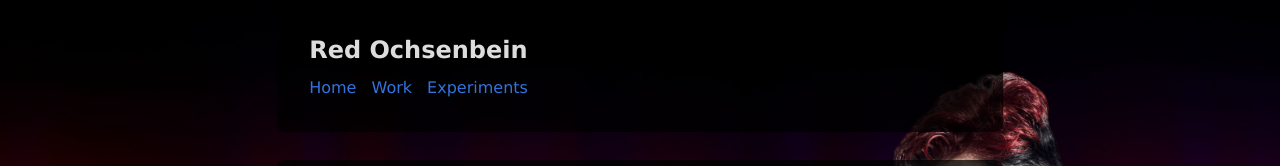
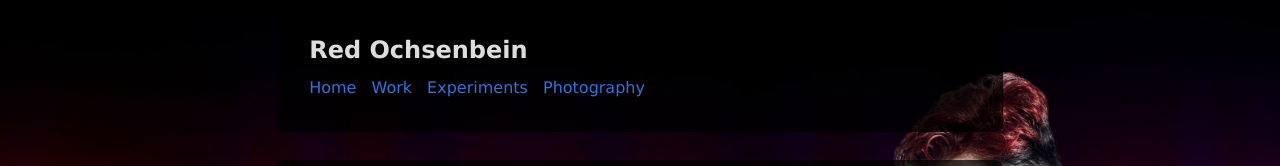
Before and after one commit to syeo66/ochsenbein.red-2023, an Astro site: page /imprint in a window 1280 px wide. Shown: the top 166 px of the page. Built offline with nearby package versions, Linux system fonts and the light colour scheme; Astro itself is replaced by a stand-in of ours.

Commit message:
Add photography link

```diff
--- a/src/components/Header.astro
+++ b/src/components/Header.astro
@@ -13,6 +13,7 @@ import { SITE_TITLE } from "../consts";
     {/* <HeaderLink href="/blog/">Blog</HeaderLink> */}
     <HeaderLink href="/work/">Work</HeaderLink>
     <HeaderLink href="/fun/">Experiments</HeaderLink>
+    <HeaderLink href="https://red.photos">Photography</HeaderLink>
   </nav>
 </header>
 
```
